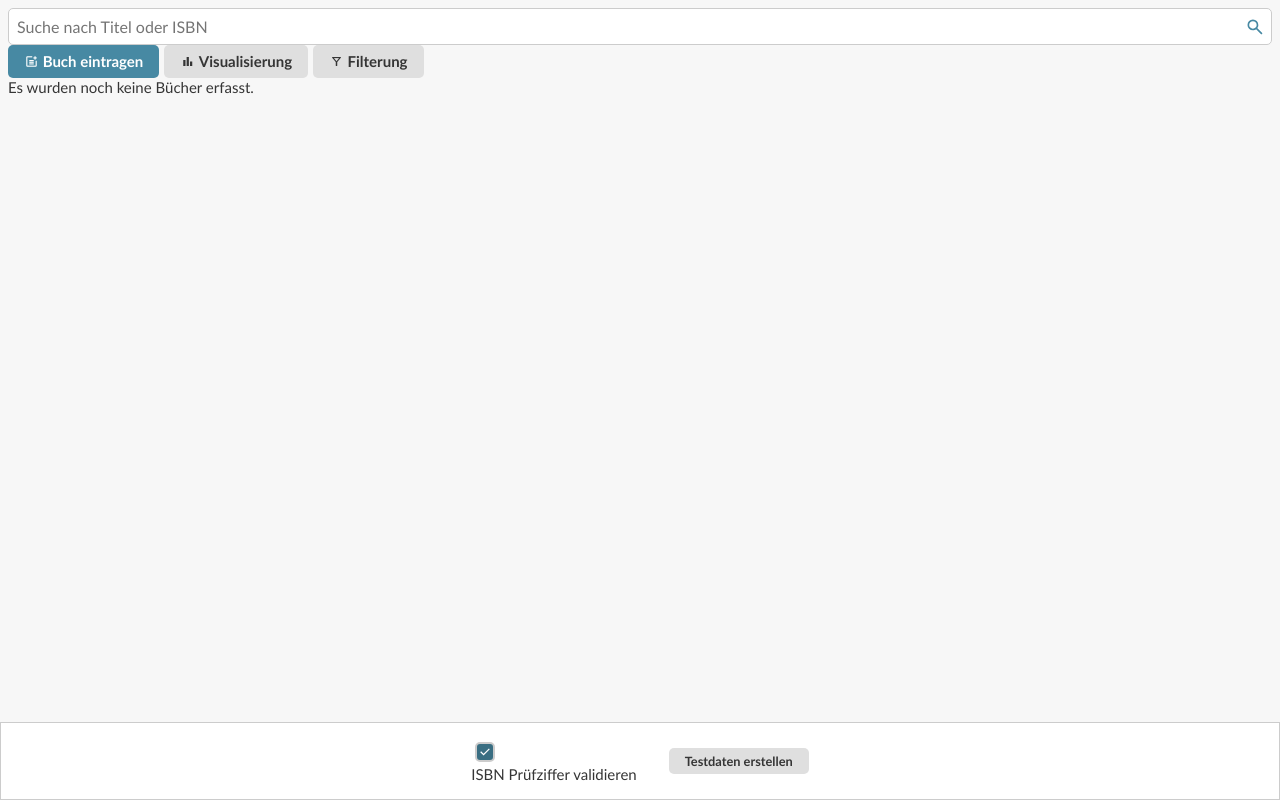
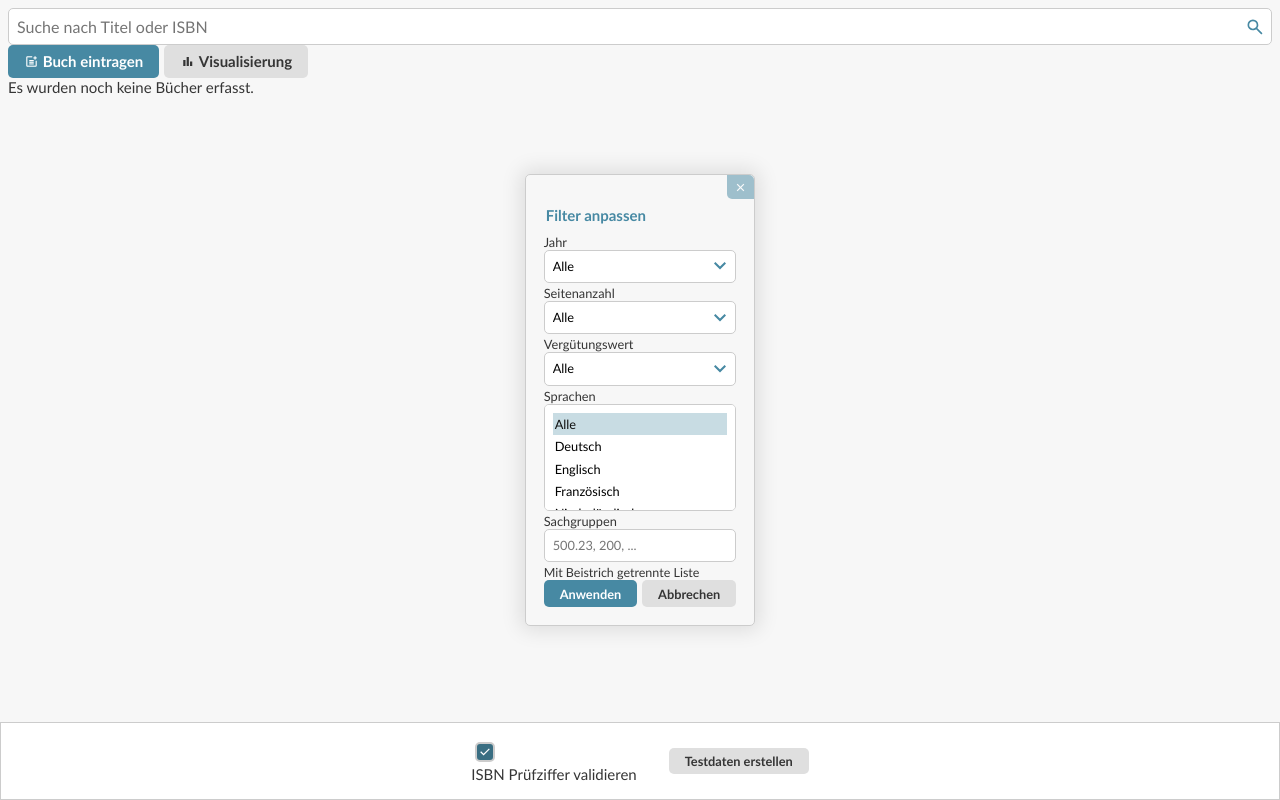
Before and after one commit to LeaveAirykson/priorit-angular-example, an Angular app: page / in a window 1280 px wide. Built offline with nearby package versions, Linux system fonts and the light colour scheme.

Commit message:
Use filter form in booklist

```diff
--- a/src/app/booklist/booklist.component.html
+++ b/src/app/booklist/booklist.component.html
@@ -12,10 +12,6 @@
     <button type="button" class="button">
       <span class="material-symbols-outlined text-blue-600">bar_chart</span>
       Visualisierung
-    </button>
-    <button type="button" class="button">
-      <span class="material-symbols-outlined text-blue-600">filter_alt</span>
-      Filterung
     </button>
   </div>
 </div>
@@ -36,6 +32,19 @@
 
 <!-- book datatable -->
 <ng-container *ngIf="data.length; else emptyNotice">
+  <div class="filter-form mb-8">
+    <fieldset class="form-fieldset">
+      <legend class="form-legend">Filter</legend>
+      <div class="flex gap-2 flex-wrap">
+        <span class="flag">Jahre: <strong>Alle</strong></span>
+        <span class="flag">Seitenanzahl: <strong>Alle</strong></span>
+        <span class="flag">Sprachen: <strong>Alle</strong></span>
+        <span class="flag">Sachgruppen: <strong>Alle</strong></span>
+        <span class="flag">Vergütungswerte: <strong>Alle</strong></span>
+        <button class="button button-small" (click)="showFilterModal()">Bearbeiten</button>
+      </div>
+    </fieldset>
+  </div>
   <div class="datatable">
     <table>
       <thead class="whitespace-nowrap">
@@ -73,11 +82,16 @@
   </div>
 </ng-container>
 
+<!-- filter modal -->
+<app-modal *ngIf="filterModalVisible" (closing)="showFilterModal(false)" maxWidth="400px">
+  <app-bookfilterform (update)="runFilter($event)" (cancel)="showFilterModal(false)"></app-bookfilterform>
+</app-modal>
+
 <!-- deletion modal -->
-<app-modal *ngIf="markedForRemoval" (closing)="markedForRemoval=null">
+<app-modal *ngIf="markedForRemoval" (closing)="markForRemoval()">
   <div class="text-center mb-2">Titel <strong>"{{markedForRemoval.title}}"</strong> wirklich löschen?</div>
   <div class="button-group w-full items-center justify-center">
     <button (click)="remove(markedForRemoval.id)" class="button button-primary">Löschen</button>
-    <button (click)="markedForRemoval=null" class="button">Abbrechen</button>
+    <button (click)="markForRemoval()" class="button">Abbrechen</button>
   </div>
 </app-modal>
--- a/src/app/booklist/booklist.component.ts
+++ b/src/app/booklist/booklist.component.ts
@@ -1,9 +1,10 @@
 import { Component, ElementRef, OnInit, ViewChild } from '@angular/core';
-import { FormGroup } from '@angular/forms';
 import { Router } from '@angular/router';
 import { Book } from '../interfaces/book.interface';
 import { BookService } from '../services/book.service';
 import { NotificationService } from '../services/notification.service';
+import { filter2Rule } from '../utilities/book.helper';
+import { SearchOrRule, SearchRule } from '../interfaces/searchrule.interface';
 
 /**
  * This component lists all books found in storage.
@@ -17,8 +18,9 @@ export class BooklistComponent implements OnInit {
   data: Book[] = [];
   searched: string | null = null;
   @ViewChild('searchfield') searchfield: ElementRef<HTMLInputElement>;
-  form: FormGroup;
   markedForRemoval: Book | null = null;
+  filterModalVisible = true;
+  activeFilter: Array<SearchRule | SearchOrRule> = [];
 
   constructor(
     private router: Router,
@@ -124,4 +126,51 @@ export class BooklistComponent implements OnInit {
     this.searched = null;
     this.loadBooks();
   }
+
+  /**
+   * Marks a book for removal
+   *
+   * @param  {Book} book
+   *
+   * @return {void}
+   */
+  markForRemoval(book: Book | null = null) {
+    this.markedForRemoval = book;
+  }
+
+  /**
+   * Shows/hides filter modal
+   *
+   * @param  {boolean} [show=true]
+   *
+   * @return {void}
+   */
+  showFilterModal(show = true) {
+    this.filterModalVisible = show;
+  }
+
+  /**
+   * Consumes set filter and reloads data
+   *
+   * @param  {object} data
+   *
+   * @return {void}
+   */
+  runFilter(data: { [key: string]: any }) {
+    this.showFilterModal(false);
+    console.log(data);
+
+    this.activeFilter = filter2Rule(data);
+
+    console.log(this.activeFilter);
+
+    // if (this.activeFilter.length) {
+    //   this.storage.search(this.activeFilter)
+    //     .subscribe((result) => {
+    //       console.log(result);
+    //     });
+    // } else {
+    //   this.loadBooks();
+    // }
+  }
 }
```
